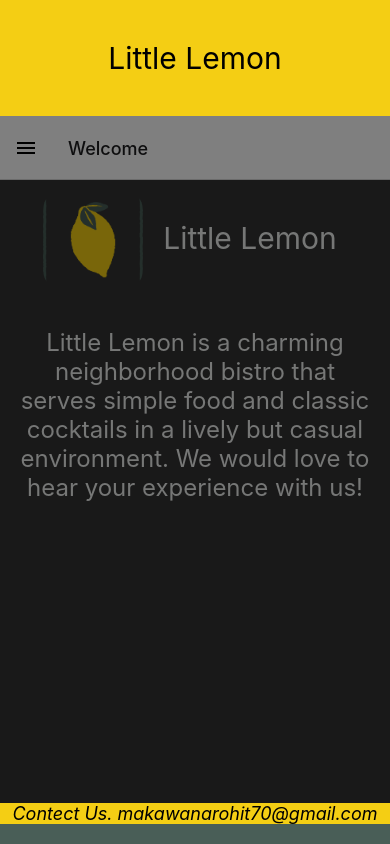
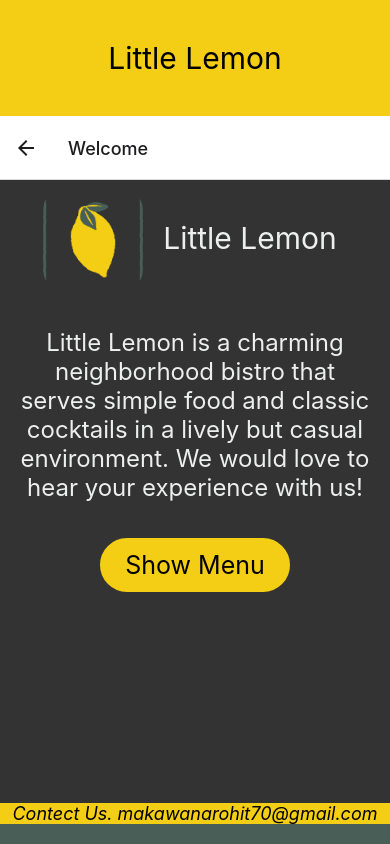
Before and after one commit to makwanarohit7/React_Native_Practice_App, a React Native app: screen /Welcome in a window 390 px wide. Built offline with nearby package versions, Linux system fonts and the light colour scheme.

Commit message:
Setting Menu in Stack

```diff
--- a/App.js
+++ b/App.js
@@ -12,8 +12,8 @@ import Ionicons from "@expo/vector-icons/Ionicons";
 import { createBottomTabNavigator } from "@react-navigation/bottom-tabs";
 import { createDrawerNavigator } from "@react-navigation/drawer";
 
-const Drawer = createDrawerNavigator();
-// const Stack = createNativeStackNavigator();
+// const Drawer = createDrawerNavigator();
+const Stack = createNativeStackNavigator();
 // const Tab = createBottomTabNavigator();
 
 export default function App() {
@@ -22,10 +22,11 @@ export default function App() {
       <NavigationContainer>
         <View style={styles.container}>
           <Header />
-          <Drawer.Navigator useLegacyImplementation initialRouteName="Login">
-            <Drawer.Screen name="Welcome" component={Welcome} />
-            <Drawer.Screen name="Login" component={Login} />
-          </Drawer.Navigator>
+          <Stack.Navigator initialRouteName="Login">
+            <Stack.Screen name="Login" component={Login} />
+            <Stack.Screen name="Welcome" component={Welcome} />
+            <Stack.Screen name="Menu" component={MenuItem} />
+          </Stack.Navigator>
         </View>
         <View style={styles.footerContainer}>
           <Footer />
--- a/Components/MenuItem.js
+++ b/Components/MenuItem.js
@@ -78,6 +78,7 @@ export default MenuItem;
 const styles = StyleSheet.create({
   container: {
     flex: 1,
+    backgroundColor: "#333333",
   },
   innerContainer: {
     paddingHorizontal: 40,
--- a/Components/Welcome.js
+++ b/Components/Welcome.js
@@ -5,9 +5,10 @@ import {
   StyleSheet,
   Image,
   useColorScheme,
+  Pressable,
 } from "react-native";
 
-export default function Welcome() {
+export default function Welcome({ navigation }) {
   const colorScheme = useColorScheme();
   return (
     <ScrollView
@@ -34,6 +35,12 @@ export default function Welcome() {
         and classic cocktails in a lively but casual environment. We would love
         to hear your experience with us!
       </Text>
+      <Pressable
+        onPress={() => navigation.navigate("Menu")}
+        style={styles.button}
+      >
+        <Text style={styles.buttonText}>Show Menu</Text>
+      </Pressable>
     </ScrollView>
   );
 }
@@ -68,4 +75,19 @@ const styles = StyleSheet.create({
     height: 100,
     borderRadius: 20,
   },
+  button: {
+    fontSize: 22,
+    padding: 10,
+    marginVertical: 8,
+    margin: 100,
+    backgroundColor: "#F4CE14",
+    borderColor: "#F4CE14",
+    borderWidth: 2,
+    borderRadius: 50,
+  },
+  buttonText: {
+    color: "black",
+    textAlign: "center",
+    fontSize: 25,
+  },
 });
```
